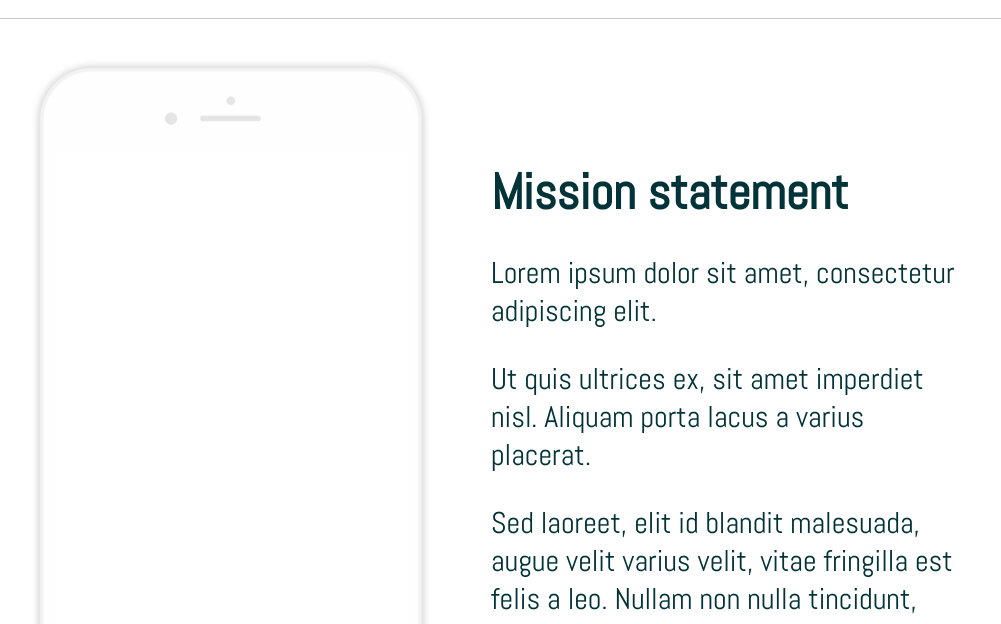
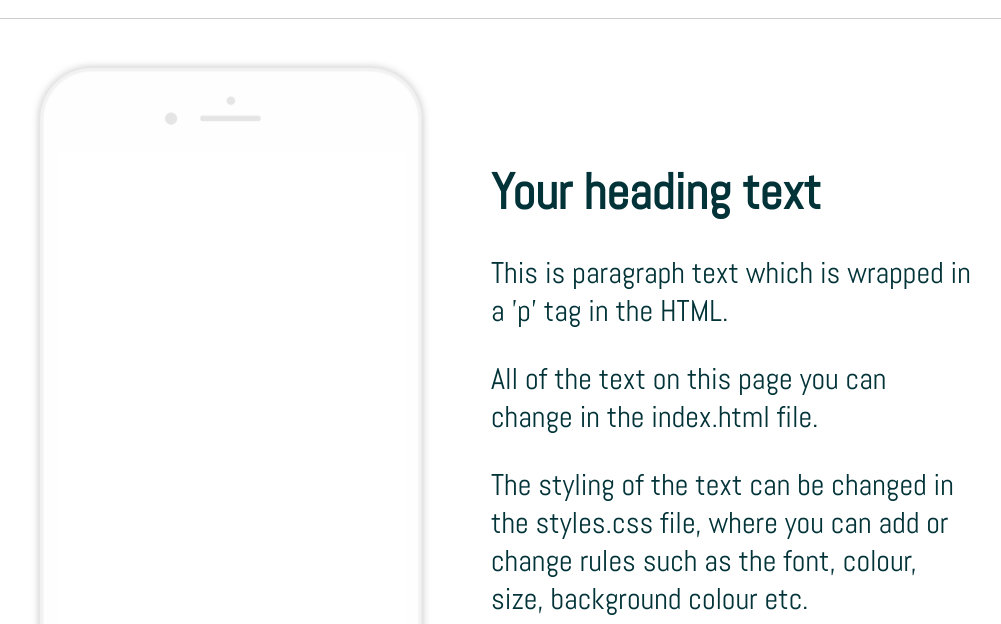
Before and after one commit to matine/spiral-workshop, a plain HTML site: page index.html in a window 1280 px wide. Shown: the part 161-785 px from the top of the page, without its empty margins (109-1110 px from the left). Drawn offline with Linux system fonts and the light colour scheme.

Commit message:
Updated text to not be lorem ipsum. Updated readme to edit title of doc

```diff
--- a/index.html
+++ b/index.html
@@ -8,7 +8,7 @@
     <head>
         <link href="./styles.css" rel="stylesheet"/>
         <link href="https://fonts.googleapis.com/css?family=Abel" rel="stylesheet">
-        <title>Title of the document</title>
+        <title>Title of the webpage</title>
     </head>
 
     <!-- The <body> tag contains the content of your webpage -->
@@ -25,11 +25,10 @@
                     <img class="app-image" src="./images/app.png" alt="Spiral" />
                 </div>
                 <div class="col-text">
-                    <h2>Mission statement</h2>
-                    <p>Lorem ipsum dolor sit amet, consectetur adipiscing elit.</p>
-                    <p>Ut quis ultrices ex, sit amet imperdiet nisl. Aliquam porta lacus a varius placerat.</p>
-                    <p>Sed laoreet, elit id blandit malesuada, augue velit varius velit, vitae fringilla est felis a leo. Nullam non nulla tincidunt, accumsan felis tempor, sagittis ante.</p>
-
+                    <h2>Your heading text</h2>
+                    <p>This is paragraph text which is wrapped in a 'p' tag in the HTML.</p>
+                    <p>All of the text on this page you can change in the index.html file.</p>
+                    <p>The styling of the text can be changed in the styles.css file, where you can add or change rules such as the font, colour, size, background colour etc.</p>
                     <div>
                         <a href="" class="app-button-link">
                             <img class="app-store-button" src="./images/app-store-button.png" alt="App Store" />
```
Also changed, not shown: styles.css (+12 -1 lines), 1 other file.
